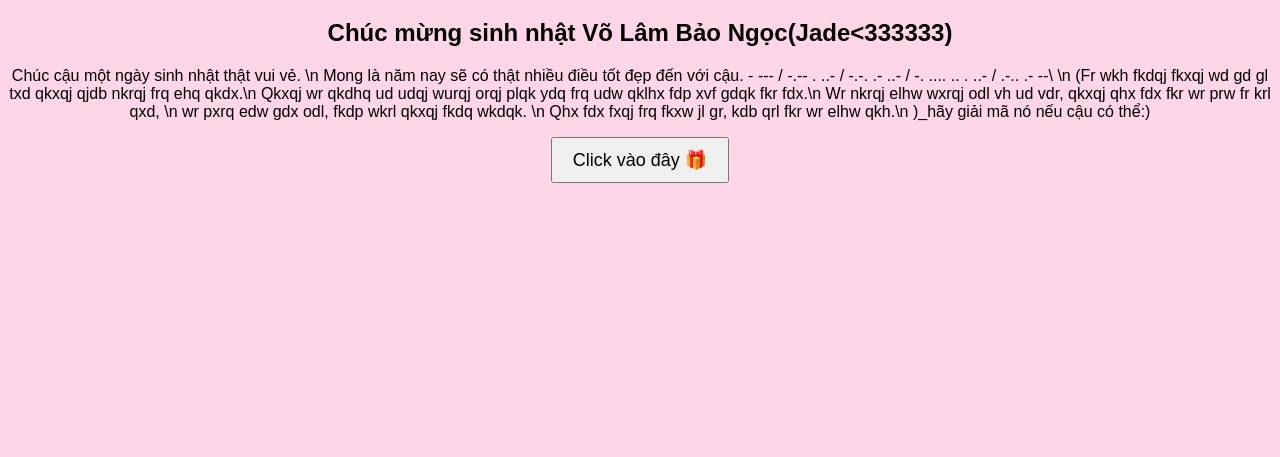
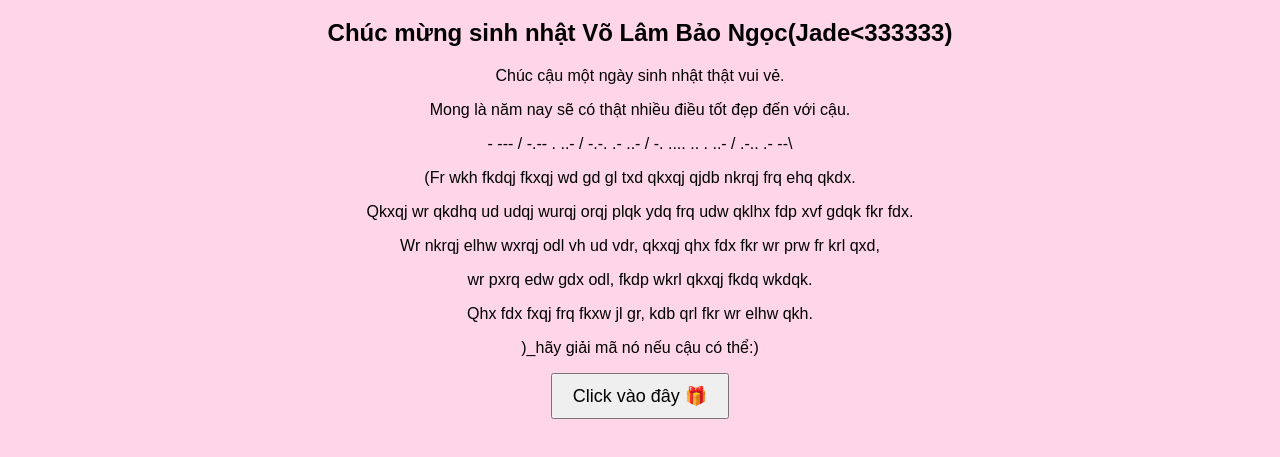
Before and after one commit to nahpgnud/SNVVVLBN, a plain HTML site: page index.html in a window 1280 px wide. Shown: the part 61-518 px from the top of the page. Drawn offline with Linux system fonts and the light colour scheme.

Commit message:
index.html

```diff
--- a/index.html
+++ b/index.html
@@ -24,18 +24,24 @@ button{
 <h2>Chúc mừng sinh nhật Võ Lâm Bảo Ngọc(Jade<333333)</h2>
 
 <p>
-Chúc cậu một ngày sinh nhật thật vui vẻ.  \n
+Chúc cậu một ngày sinh nhật thật vui vẻ.
+</p>
+<p>
 Mong là năm nay sẽ có thật nhiều điều tốt đẹp đến với cậu.
-- --- / -.-- . ..- / -.-. .- ..- / -. .... .. . ..- / .-.. .- --\ \n
-(Fr wkh fkdqj fkxqj wd gd gl txd qkxqj qjdb nkrqj frq ehq qkdx.\n
-Qkxqj wr qkdhq ud udqj wurqj orqj plqk ydq frq udw qklhx fdp xvf gdqk fkr fdx.\n
-Wr nkrqj elhw wxrqj odl vh ud vdr, qkxqj qhx fdx fkr wr prw fr krl qxd, \n
-wr pxrq edw gdx odl, fkdp wkrl qkxqj fkdq wkdqk. \n
-Qhx fdx fxqj frq fkxw jl gr, kdb qrl fkr wr elhw qkh.\n
-)_hãy giải mã nó nếu cậu có thể:)
+</p>
+<p>
+- --- / -.-- . ..- / -.-. .- ..- / -. .... .. . ..- / .-.. .- --\
+</p>
+<p>
+(Fr wkh fkdqj fkxqj wd gd gl txd qkxqj qjdb nkrqj frq ehq qkdx. </p>
+<p>Qkxqj wr qkdhq ud udqj wurqj orqj plqk ydq frq udw qklhx fdp xvf gdqk fkr fdx.</p>
+<p>Wr nkrqj elhw wxrqj odl vh ud vdr, qkxqj qhx fdx fkr wr prw fr krl qxd, </p>
+<p>wr pxrq edw gdx odl, fkdp wkrl qkxqj fkdq wkdqk.</p>
+<p>Qhx fdx fxqj frq fkxw jl gr, kdb qrl fkr wr elhw qkh.</p>
+<p>)_hãy giải mã nó nếu cậu có thể:)
 </p>
 
-<button onclick="alert('Tớ chúc cậu luôn vui vẻ và cười thật nhiều! \n - --- / -.-- . ..- / -.-. .- ..- / -. .... .. . ..- / .-.. .- --')">
+<button onclick="alert('Tớ chúc cậu luôn vui vẻ và cười thật nhiềuuuuuu \n - --- / -.-- . ..- / -.-. .- ..- / -. .... .. . ..- / .-.. .- --')">
 Click vào đây 🎁
 </button>
 
```
